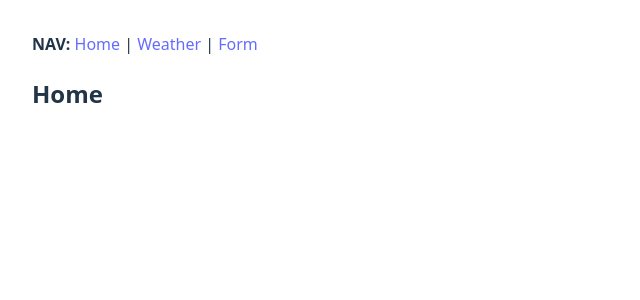
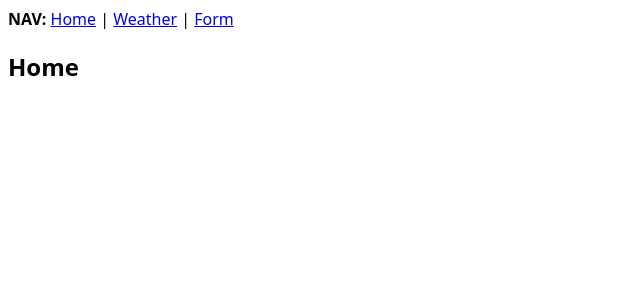
Before and after one commit to mike-whitehurst/sandbox-net-react-ts, a React (Vite) app in the folder MyApp/myapp.client/: page / in a window 1280 px wide. Shown: the top 300 px of the page, without its empty margins (0-640 px from the left). Built offline with nearby package versions, Linux system fonts and the light colour scheme.

Commit message:
css cleanup

```diff
--- a/MyApp/myapp.client/src/index.css
+++ b/MyApp/myapp.client/src/index.css
@@ -1,80 +1,7 @@
-:root {
+#root {
     font-family: system-ui, sans-serif;
-    line-height: 1.5;
-    font-weight: 400;
-    color-scheme: light dark;
-    color: rgba(255, 255, 255, 0.87);
-    background-color: #242424;
-    font-synthesis: none;
-    text-rendering: optimizeLegibility;
-    -webkit-font-smoothing: antialiased;
-    -moz-osx-font-smoothing: grayscale;
-}
-
-a {
-    font-weight: 500;
-    color: #646cff;
-    text-decoration: inherit;
-}
-
-    a:hover {
-        color: #535bf2;
-    }
-
-body {
-    margin: 0;
-    /*display: flex;
-    place-items: center;
-  min-width: 320px;
-  min-height: 100vh;*/
-}
-
-h1 {
-    font-size: 3.2em;
-    line-height: 1.1;
-}
-
-button {
-    border-radius: 8px;
-    border: 1px solid transparent;
-    padding: 0.6em 1.2em;
-    font-size: 1em;
-    font-weight: 500;
-    font-family: inherit;
-    background-color: #1a1a1a;
-    cursor: pointer;
-    transition: border-color 0.25s;
-}
-
-    button:hover {
-        border-color: #646cff;
-    }
-
-    button:focus,
-    button:focus-visible {
-        outline: 4px auto -webkit-focus-ring-color;
-    }
-
-@media (prefers-color-scheme: light) {
-    :root {
-        color: #213547;
-        background-color: #ffffff;
-    }
-
-    a:hover {
-        color: #747bff;
-    }
-
-    button {
-        background-color: #f9f9f9;
-    }
-}
-
-#root {
-    max-width: 1280px;
+    max-width: 1400px;
     margin: 0 auto;
-    padding: 2rem;
-    /*text-align: center;*/
 }
 
 th, td {
```
